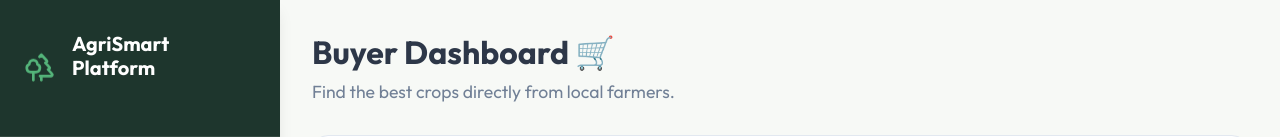
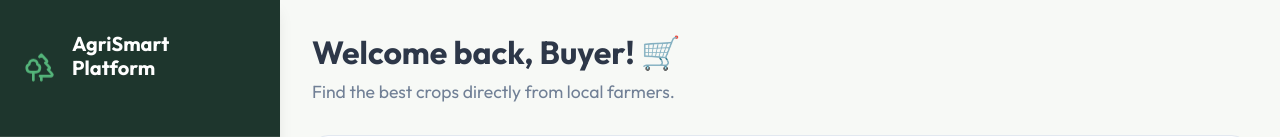
Before and after one commit to Srinithi214-sri/Agri-Supply-Platform, a React (Create React App) app in the folder frontend/: page /buyer in a window 1280 px wide. Shown: the top 137 px of the page. Built offline with nearby package versions, Linux system fonts and the light colour scheme; the HTML template or start-up script is replaced by a standard one.

Commit message:
Changes fixed

```diff
--- a/frontend/src/FarmerLogin.jsx
+++ b/frontend/src/FarmerLogin.jsx
@@ -528,6 +528,7 @@ export default function FarmerLogin() {
       }
       localStorage.setItem("token", data.token);
       localStorage.setItem("role", data.role);
+      if (data.name) localStorage.setItem("name", data.name);
       setSuccess(true);
 
       const targetRoute = data.role === 'buyer' ? '/buyer' : '/dashboard';
--- a/frontend/src/FarmerSignup.jsx
+++ b/frontend/src/FarmerSignup.jsx
@@ -536,6 +536,7 @@ export default function FarmerSignup() {
 
       localStorage.setItem("token", data.token);
       localStorage.setItem("role", data.role);
+      if (data.name) localStorage.setItem("name", data.name);
       setSuccess(true);
 
       const targetRoute = data.role === 'buyer' ? '/buyer' : '/dashboard';
--- a/frontend/src/pages/BuyerDashboard.js
+++ b/frontend/src/pages/BuyerDashboard.js
@@ -2,10 +2,12 @@ import React from 'react';
 import { Search, MapPin, TrendingUp, Truck, Filter, ShoppingBag } from 'lucide-react';
 
 const BuyerDashboard = () => {
+  const userName = localStorage.getItem("name") || "Buyer";
+
   return (
     <div className="animate-fade-in">
       <header className="page-header">
-        <h1>Buyer Dashboard 🛒</h1>
+        <h1>Welcome back, {userName}! 🛒</h1>
         <p className="subtitle">Find the best crops directly from local farmers.</p>
       </header>
 
--- a/frontend/src/pages/FarmerDashboard.js
+++ b/frontend/src/pages/FarmerDashboard.js
@@ -9,6 +9,7 @@ import { BarChart, Bar, XAxis, YAxis, Tooltip, ResponsiveContainer, Cell, Cartes
 
 const FarmerDashboard = () => {
   const [prediction, setPrediction] = useState(null);
+  const userName = localStorage.getItem("name") || "Ram";
   const [loading, setLoading] = useState(false);
 
   const [notifications, setNotifications] = useState([]);
@@ -91,7 +92,7 @@ const FarmerDashboard = () => {
   return (
     <div className="animate-fade-in">
       <header className="page-header">
-        <h1>Welcome back, Farmer Ram! 🌾</h1>
+        <h1>Welcome back, Farmer {userName}! 🌾</h1>
         <p className="subtitle">Here is your farm's overview and latest market insights.</p>
       </header>
 
```
